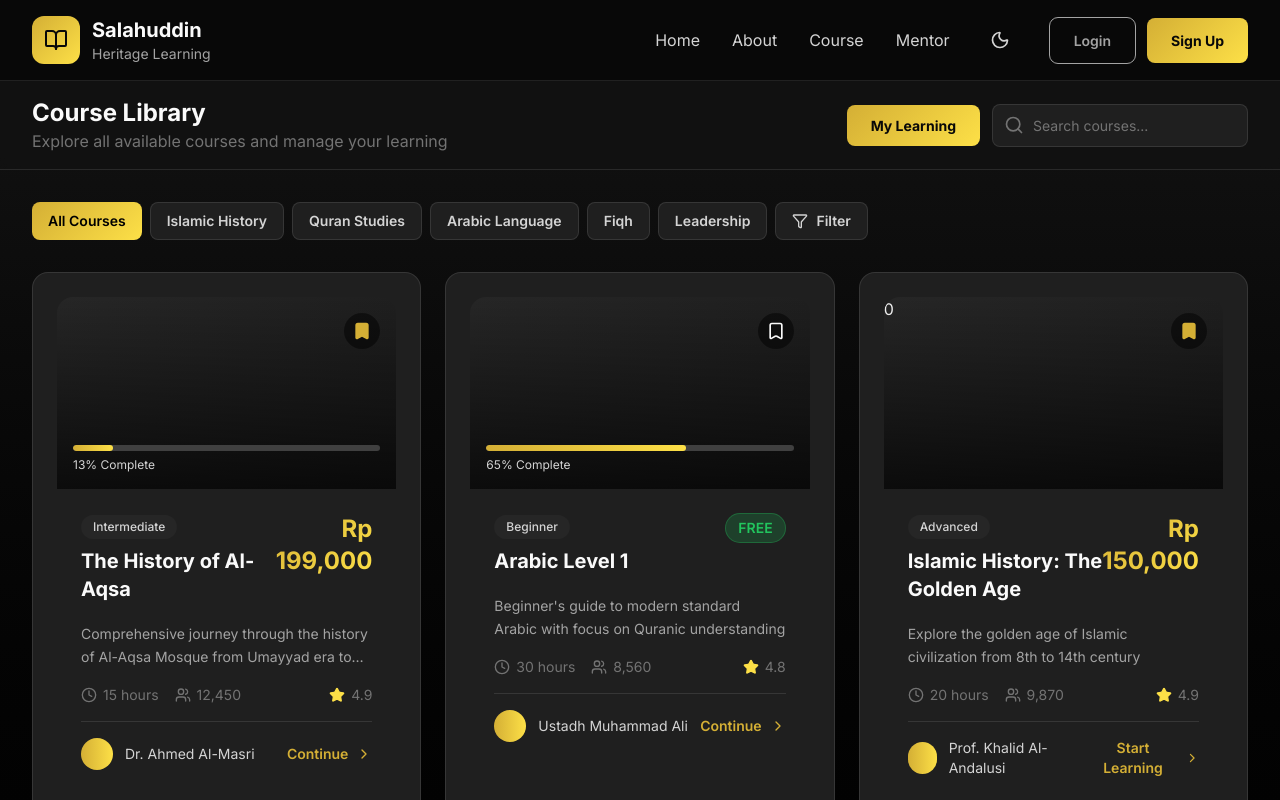
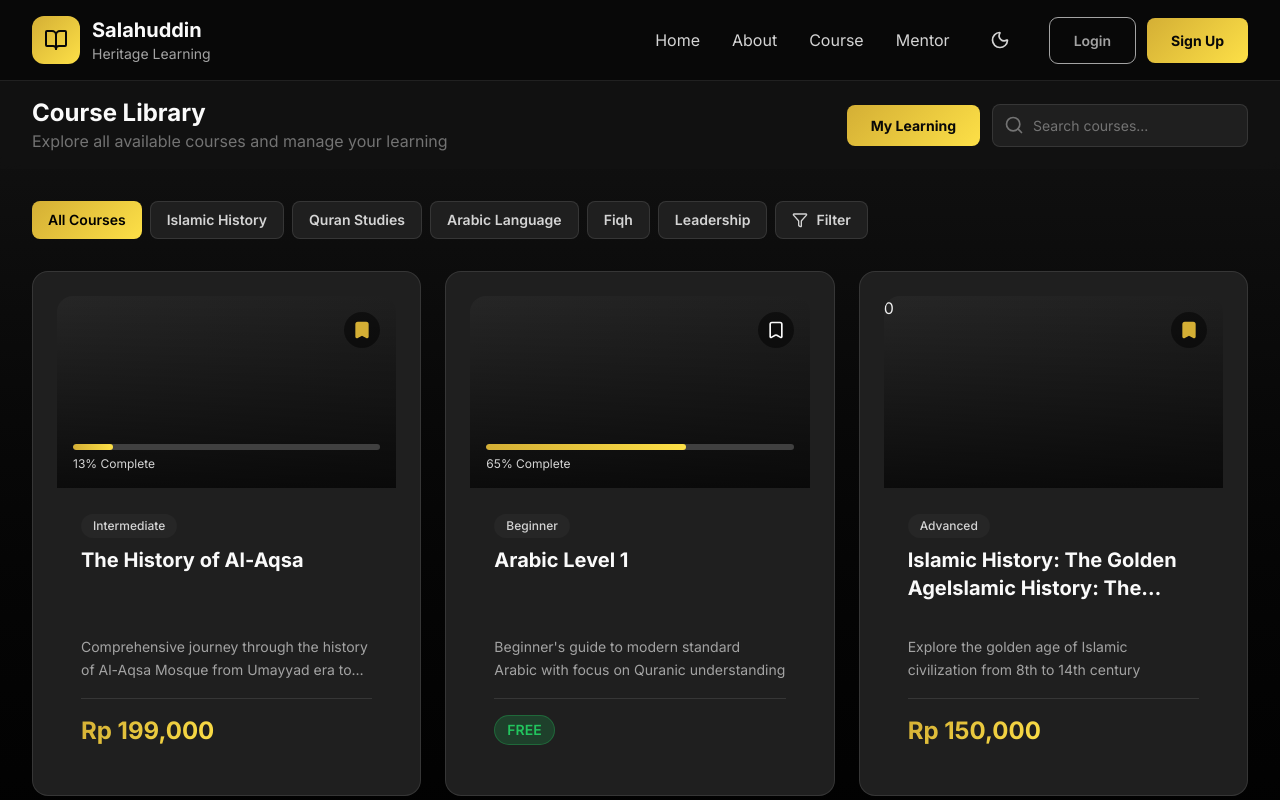
Before and after one commit to saladdin-community/WebSaladdin, a Next.js app: page /courses in a window 1280 px wide. Shown: the top 800 px of the page. Built offline with nearby package versions, Linux system fonts and the light colour scheme; a web font is replaced by a local one.

Commit message:
🎨: Adjust and enhance styling and minor function

```diff
--- a/app/components/landing-page/CoursesSection.tsx
+++ b/app/components/landing-page/CoursesSection.tsx
@@ -3,6 +3,7 @@
 import { motion } from "framer-motion";
 import { useState } from "react";
 import { Users, Star, BookOpen, ChevronRight } from "lucide-react";
+import Link from "next/link";
 
 const courses = [
   {
@@ -202,6 +203,7 @@ export default function CoursesSection() {
         </div>
 
         {/* View All Button */}
+        <Link href="/courses" className="flex items-center gap-3">
           <motion.div
             initial={{ opacity: 0, y: 20 }}
             whileInView={{ opacity: 1, y: 0 }}
@@ -214,6 +216,7 @@ export default function CoursesSection() {
               <ChevronRight className="ml-2 h-5 w-5" />
             </button>
           </motion.div>
+        </Link>
       </div>
     </section>
   );
--- a/app/components/landing-page/HeroSection.tsx
+++ b/app/components/landing-page/HeroSection.tsx
@@ -2,6 +2,7 @@
 
 import { Play, ChevronRight, Users, BookOpen, Star, Award } from "lucide-react";
 import { useEffect, useState } from "react";
+import Link from "next/link";
 
 // Interface untuk props background image
 interface HeroSectionProps {
@@ -102,10 +103,12 @@ export default function HeroSection({
 
             {/* Action Buttons */}
             <div className="flex flex-col items-center justify-center gap-4 sm:flex-row">
-              <button className="btn btn-primary flex items-center gap-2 px-8 py-3 text-lg animate-glow">
-                Browse Courses
-                <ChevronRight className="h-5 w-5" />
-              </button>
+              <Link href={`/courses`} key={`course`}>
+                <button className="btn btn-primary flex items-center gap-2 px-8 py-3 text-lg animate-glow">
+                  Browse Courses
+                  <ChevronRight className="h-5 w-5" />
+                </button>
+              </Link>
               <button className="btn btn-outline flex items-center gap-2 px-8 py-3 text-lg">
                 <Play className="h-5 w-5" />
                 Watch Trailer
--- a/app/components/layout/Header.tsx
+++ b/app/components/layout/Header.tsx
@@ -10,10 +10,10 @@ export default function Header() {
   const { theme, setTheme } = useTheme();
 
   const navItems = [
-    { label: "Home", href: "#home" },
-    { label: "About", href: "#about" },
-    { label: "Course", href: "#course" },
-    { label: "Mentor", href: "#mentor" },
+    { label: "Home", href: "/" },
+    { label: "About", href: "/" },
+    { label: "Course", href: "/" },
+    { label: "Mentor", href: "/" },
   ];
 
   return (
--- a/app/courses/page.tsx
+++ b/app/courses/page.tsx
@@ -82,7 +82,8 @@ export default function CoursesPage() {
     },
     {
       id: "3",
-      title: "Islamic History: The Golden Age",
+      title:
+        "Islamic History: The Golden AgeIslamic History: The Golden AgeIslamic History: The Golden AgeIslamic History: The Golden Age",
       description:
         "Explore the golden age of Islamic civilization from 8th to 14th century",
       instructor: "Prof. Khalid Al-Andalusi",
@@ -163,7 +164,7 @@ export default function CoursesPage() {
   return (
     <div className="min-h-screen bg-gradient-to-b from-[#121212] to-black text-white">
       {/* Header */}
-      <header className="border-b border-[rgba(255,255,255,0.1)] bg-[#121212]/80 backdrop-blur-sm">
+      <header className=" bg-[#121212]/80 backdrop-blur-sm">
         <div className="container-custom py-4">
           <div className="flex flex-col md:flex-row md:items-center justify-between gap-4">
             <div>
@@ -255,15 +256,22 @@ export default function CoursesPage() {
 
                 {/* Course Content */}
                 <div className="p-6">
-                  <div className="flex justify-between items-start mb-3">
+                  <div className="flex justify-between items-start mb-3 min-h-28 max-h-28">
                     <div>
                       <span className="inline-block px-3 py-1 text-xs rounded-full bg-[#262626] text-[#d4d4d4] mb-2 font-medium">
                         {course.level}
                       </span>
-                      <h3 className="text-xl font-bold mb-2 text-white group-hover:text-[#d4af35] transition-colors duration-300">
+                      <h3 className="text-xl font-bold mb-2 text-white group-hover:text-[#d4af35] transition-colors duration-300 line-clamp-title">
                         {course.title}
                       </h3>
                     </div>
+                  </div>
+
+                  <p className="text-[#a3a3a3] mb-4 text-sm line-clamp-2 leading-relaxed">
+                    {course.description}
+                  </p>
+
+                  <div className="flex items-center justify-between pt-4 border-t border-[rgba(255,255,255,0.1)]">
                     {course.isFree ? (
                       <span className="px-3 py-1 bg-[rgba(34,197,94,0.2)] text-[#22c55e] rounded-full text-sm font-semibold border border-[rgba(34,197,94,0.3)]">
                         FREE
@@ -275,40 +283,6 @@ export default function CoursesPage() {
                         </div>
                       </div>
                     )}
-                  </div>
-
-                  <p className="text-[#a3a3a3] mb-4 text-sm line-clamp-2 leading-relaxed">
-                    {course.description}
-                  </p>
-
-                  <div className="flex items-center justify-between text-sm text-[#737373] mb-4">
-                    <div className="flex items-center gap-4">
-                      <div className="flex items-center gap-1.5">
-                        <Clock className="h-4 w-4" />
-                        {course.duration}
-                      </div>
-                      <div className="flex items-center gap-1.5">
-                        <Users className="h-4 w-4" />
-                        {course.students.toLocaleString()}
-                      </div>
-                    </div>
-                    <div className="flex items-center gap-1.5">
-                      <Star className="h-4 w-4 text-[#fde047] fill-[#fde047]" />
-                      {course.rating}
-                    </div>
-                  </div>
-
-                  <div className="flex items-center justify-between pt-4 border-t border-[rgba(255,255,255,0.1)]">
-                    <div className="flex items-center gap-3">
-                      <div className="w-8 h-8 rounded-full bg-gradient-to-r from-[#d4af35] to-[#fde047]"></div>
-                      <span className="text-sm text-[#d4d4d4]">
-                        {course.instructor}
-                      </span>
-                    </div>
-                    <button className="flex items-center gap-2 text-[#d4af35] hover:text-[#fde047] transition-colors duration-300 font-semibold text-sm">
-                      {course.progress ? "Continue" : "Start Learning"}
-                      <ChevronRight className="h-4 w-4" />
-                    </button>
                   </div>
                 </div>
               </div>
--- a/app/globals.css
+++ b/app/globals.css
@@ -427,3 +427,23 @@
     display: none;
   }
 }
+
+/* Tambahkan di globals.css di bagian @layer utilities */
+.line-clamp-title {
+  display: -webkit-box;
+  -webkit-line-clamp: 2;
+  -webkit-box-orient: vertical;
+  overflow: hidden;
+  line-height: 1.4;
+  min-height: 3.5rem;
+  max-height: 3.5rem;
+}
+
+.line-clamp-desc {
+  display: -webkit-box;
+  -webkit-line-clamp: 2;
+  -webkit-box-orient: vertical;
+  overflow: hidden;
+  line-height: 1.4;
+  min-height: 2.8rem;
+}
--- a/app/page.tsx
+++ b/app/page.tsx
@@ -1,4 +1,3 @@
-import Header from "./components/layout/Header";
 import Footer from "./components/layout/Footer";
 import HeroSection from "./components/landing-page/HeroSection";
 import AboutSection from "./components/landing-page/AboutSection";
@@ -8,7 +7,6 @@ import MentorsSection from "./components/landing-page/MentorsSections";
 export default function Home() {
   return (
     <div className="min-h-screen bg-white">
-      <Header />
       <main>
         <HeroSection />
         <AboutSection />
```
Lines whose indentation alone changed are shown as unchanged.
